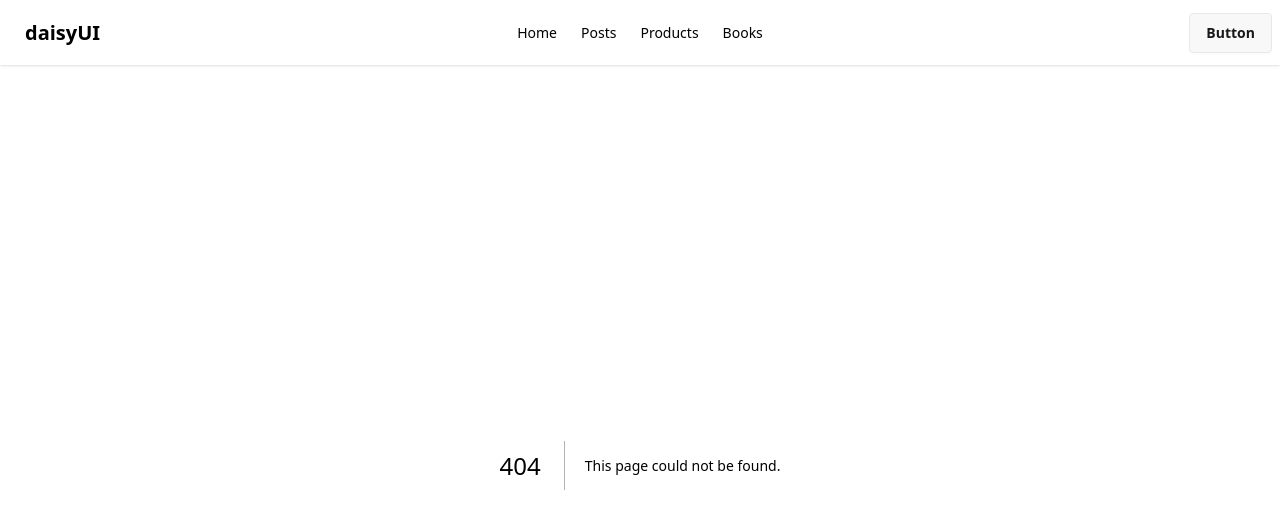
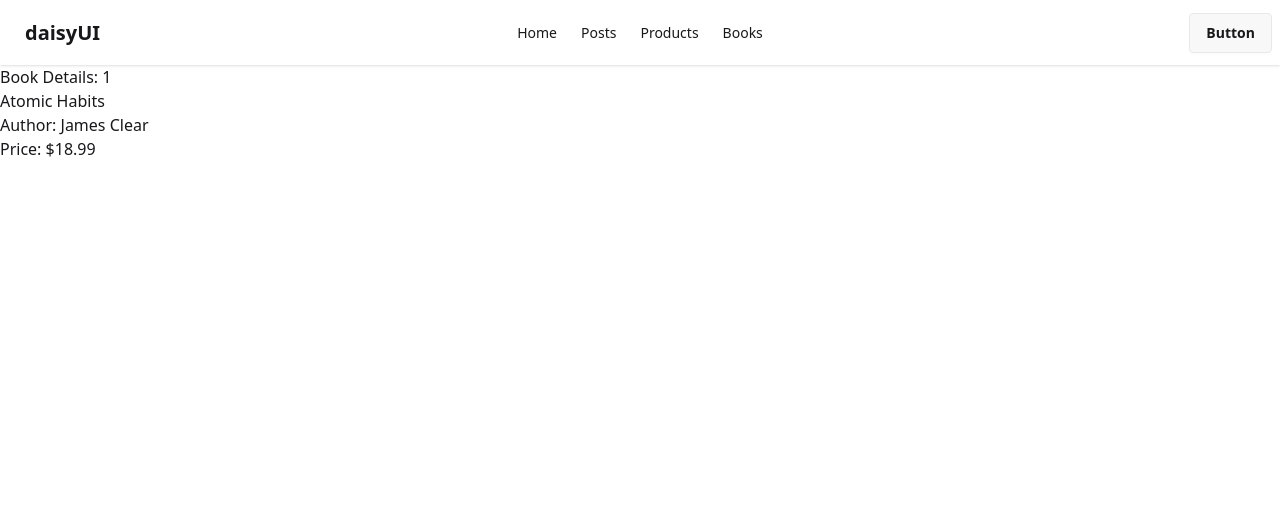
Before and after one commit to abutalha08/next-js-advanced-data-fetching, a Next.js app: page /books/1 in a window 1280 px wide. Before the commit this address had no page. Shown: the top 528 px of the page. Built offline with nearby package versions, Linux system fonts and the light colour scheme; data requests are answered from the project's data file.

Commit message:
generateStaticParams (Dynamic Pages Optimization)

```diff
--- /dev/null
+++ b/src/app/books/[bookId]/loading.jsx
@@ -0,0 +1,12 @@
+
+
+const BookLoading = () => {
+    return (
+        <div className="flex justify-center items-center">
+            <h2>Loading book details...</h2>
+            <span className="loading loading-spinner text-error"></span>
+        </div>
+    );
+};
+
+export default BookLoading;
--- /dev/null
+++ b/src/app/books/[bookId]/page.jsx
@@ -0,0 +1,26 @@
+export const generateStaticParams = async () => {
+    const res = await fetch('http://localhost:5000/books');
+    const books = await res.json();
+
+    // X [1, 2, 3, 4, 4]
+    // [{bookId: 1}, {bookId: 2}, ...]
+    return books.slice(1, 3).map(book => ({ bookId: book.id }));
+}
+
+const BookDetailsPage = async ({ params }) => {
+    const { bookId } = await params;
+
+    const res = await fetch(`http://localhost:5000/books/${bookId}`);
+    const { title, author, price } = await res.json();
+
+    return (
+        <div>
+            <h2>Book Details: {bookId}</h2>
+            <h3>{title}</h3>
+            <p>Author: {author}</p>
+            <p>Price: ${price}</p>
+        </div>
+    );
+};
+
+export default BookDetailsPage;
```
